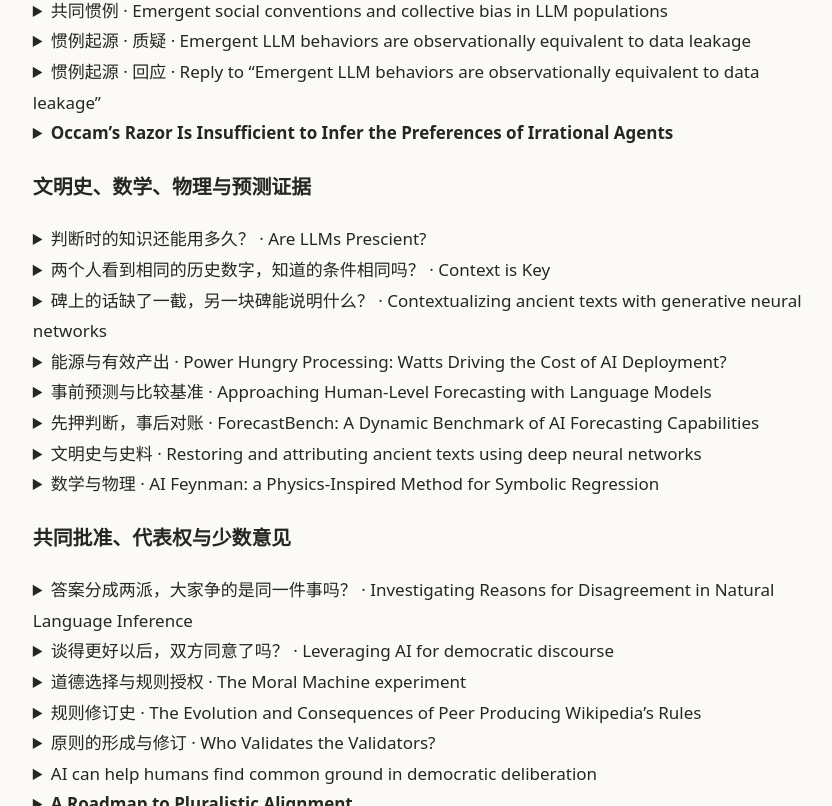
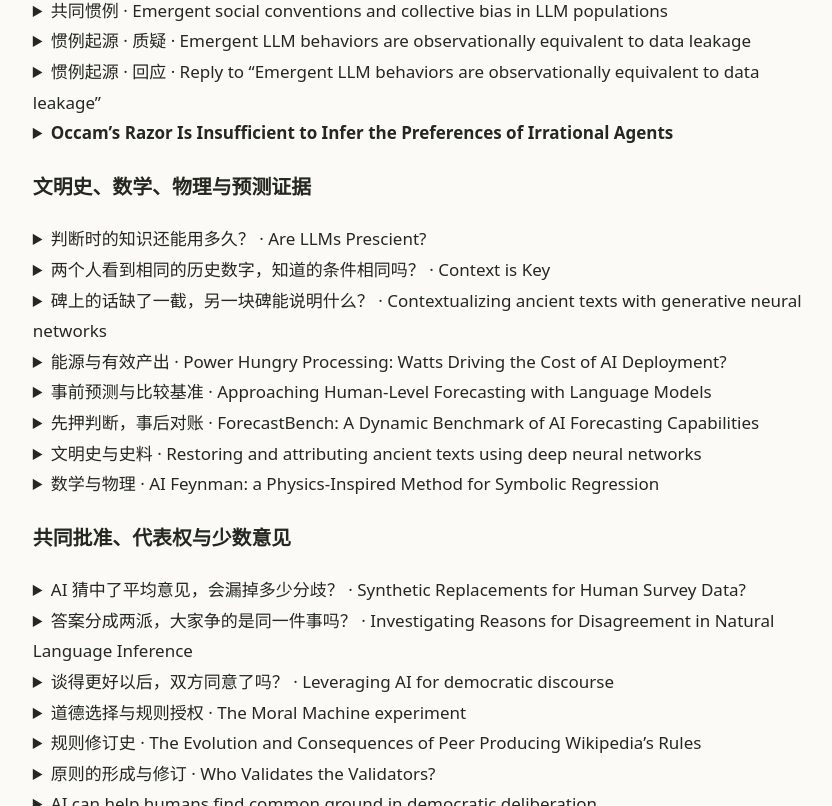
Before and after one commit to YingHe-CMYK/prakasa-axiom-research, a plain HTML site: page index.html in a window 1280 px wide. Shown: the part 2890-3696 px from the top of the page, without its empty margins (208-1040 px from the left). Drawn offline with Linux system fonts and the light colour scheme.

Commit message:
补充模拟调查与真实意见分布研究

```diff
--- a/index.html
+++ b/index.html
@@ -17,7 +17,7 @@
 <p><a href="https://citizensassembly.ie/statement-from-the-citizens-assembly/">2018 年 2 月调查声明</a> · <a href="https://citizensassembly.ie/wp-content/uploads/2023/02/Final-Report-on-Manner-in-which-Referenda-are-Held-Fixed-Term-Parliaments.pdf">最终报告第 22 段及第七章</a></p></details>
 </section><p><b>一条判断凭什么成立？一条规则凭什么约束别人？</b> 把这两个问题分开，是读懂 Akasha 的起点。</p>
 <p>物理、数学与制度研究分别提供不同种类的证据。本页是可追加的研究手册。每单元先写初判，再读原文；打开对照后，记下哪条证据改变了原来的想法。勾选与笔记保存在当前浏览器，可导出备份。</p>
-<section id="ai-research-readings"><h2>AI researcher文章</h2><nav aria-label="按研究领域选读"><p><a href="#area-1">信仰、文化与代际传承（9）</a> · <a href="#area-2">AI 主体、互惠与惯例形成（10）</a> · <a href="#area-3">文明史、数学、物理与预测证据（8）</a> · <a href="#area-4">共同批准、代表权与少数意见（16）</a> · <a href="#area-5">经济分配、制度与长期影响（12）</a> · <a href="#area-6">信任、知情、反馈与纠错（12）</a> · <a href="#area-7">IP、资料来源与创造贡献（10）</a></p></nav>
+<section id="ai-research-readings"><h2>AI researcher文章</h2><nav aria-label="按研究领域选读"><p><a href="#area-1">信仰、文化与代际传承（9）</a> · <a href="#area-2">AI 主体、互惠与惯例形成（10）</a> · <a href="#area-3">文明史、数学、物理与预测证据（8）</a> · <a href="#area-4">共同批准、代表权与少数意见（17）</a> · <a href="#area-5">经济分配、制度与长期影响（12）</a> · <a href="#area-6">信任、知情、反馈与纠错（12）</a> · <a href="#area-7">IP、资料来源与创造贡献（10）</a></p></nav>
 <h3 id="area-1">信仰、文化与代际传承</h3>
 <details id="language-custody"><summary>语言材料交出去以后，社区还用得上吗？ · “It’s how you do things that matters”</summary><p><b>内容概述</b>　Cooper、Heldreth 和 Hutchinson 访谈了 17 位参与澳大利亚原住民语言技术项目的研究者。作者建议，项目结束后，社区伙伴应能继续取得和使用整理好的材料。多数受访研究者并非原住民，访谈中也没有来自托雷斯海峡岛民社区的受访者。</p><p><b>调研结论</b>　要对账，先问当初答应了谁什么。如果答应的是让当地人继续用自己的语言教学，交付数据集之后，还要听实际教语言的人说能否取得材料、能否用它上课。这项访谈指出了该追问谁；要写下“社区认可这次使用”，还缺受影响成员的回答，以及发言者受谁委托、能对哪些用途作主的依据。</p><p><a href="https://aclanthology.org/2024.eacl-short.19.pdf">作者全文，第 3 至 5 节</a></p></details>
 <details id="belief-transfer"><summary>一次改判，会带到下一件事上吗？ · Reducing belief in conspiracy theories as they unfold using large language models</summary><p><b>内容概述</b>　Costello 等人在两起突发事件后分别招募了 472 和 1,042 名美国成年人。对相关阴谋说法原本持相信态度的参与者与 AI 交谈后，相较对照组，对这次事件中相关说法的认同有所下降。一至两个月后，研究者还看了人们对其他阴谋说法的态度；只有部分分析发现认同下降。</p><p><b>调研结论</b>　一次改判能回答“这次谈完后，当事人还信不信这件事”。要知道当事人有没有形成自己的判断依据，更有辨别力的问题是：换一件事情、没有原来的模型在场，他会怎样衡量证据，又为什么改变或保留看法？追访问到了不同主张，尚不足以确定每个人改判的理由，更不能据此推断形成了共同信仰。</p><p><a href="https://arxiv.org/abs/2608.06151v2">作者预印本，2026 年 10 月修订版</a></p></details>
@@ -49,6 +49,7 @@
 <details id="ithaca-history"><summary>文明史与史料 · Restoring and attributing ancient texts using deep neural networks</summary><p><b>内容概述</b>　Assael、Sommerschield 等人用 Ithaca 补全有缺损的古希腊铭文。补文测试中，模型单独作答的准确率为 62%，历史学家借助模型达到 72%。</p><p><b>调研结论</b>　若一条古代规则的关键字由模型补出，读者需要知道哪些字今天仍看得见，哪些字依靠推断。即使补对了条文，当时有多少人认同它，仍要另找证据。</p><p><a href="https://deepmind.google/blog/predicting-the-past-with-ithaca/">研究者原文</a></p></details>
 <details id="ai-feynman"><summary>数学与物理 · AI Feynman: a Physics-Inspired Method for Symbolic Regression</summary><p><b>内容概述</b>　Udrescu 与 Tegmark 用已知公式生成数据，再让模型从数值找回公式。在取自《费曼物理学讲义》的 100 道题上，模型找回了全部公式。</p><p><b>调研结论</b>　这里能逐题核对，因为出题时就知道公式。文明研究没有一条已知的“信任公式”。即使一个算式能重现历年履约率，也还要查成员为何守约，才能解释这个数字。</p><p><a href="https://arxiv.org/abs/1905.11481">研究者原文</a></p></details>
 <h3 id="area-4">共同批准、代表权与少数意见</h3>
+<details id="synthetic-opinion-spread"><summary>AI 猜中了平均意见，会漏掉多少分歧？ · Synthetic Replacements for Human Survey Data?</summary><p><b>内容概述</b>　Bisbee 等人把 ChatGPT 给出的模拟回答同美国全国选举研究的真人回答对照。两者的平均评分接近，模拟回答却比真人回答更集中。进一步分析哪些特征与回答有关时，两套数据得出的回归系数也经常有显著差异。</p><p><b>调研结论</b>　如果公理器事先押的是“成员平均会给多少分”，真人调查可以核对这个数字。若要写“成员普遍同意”，还得看每个人的回答分布，特别是哪些人持不同意见，以及哪些受影响的人根本没被问到。给缺席者生成一份很像的答案，无法替他作出承诺。</p><p><a href="https://doi.org/10.1017/pan.2024.5">期刊论文</a> · <a href="https://doi.org/10.7910/DVN/VPN481">复现数据</a></p></details>
 <details id="disagreement-source"><summary>答案分成两派，大家争的是同一件事吗？ · Investigating Reasons for Disagreement in Natural Language Inference</summary><p><b>内容概述</b>　Jiang 和 de Marneffe 研究标注者能否从一句话推出另一句话。两人将分歧来源归纳为十类。有些句子确实容许多种理解，有些分歧与标注者的判断倾向或题目设置有关。作者比较了两种记录方式：笼统标为“复杂”，或保留多个可能答案。后者找回了更多在数据中出现的解释。</p><p><b>调研结论</b>　有人赞成一条规则、有人反对时，先听双方各自说说这条规则会允许什么、要求什么。若两人读出了不同含义，票数本身无法说明他们对同一项承诺有多大分歧。若双方对条款理解一致，还可能出于不同理由作不同选择。这篇论文检验的是语言推理；价值上的分歧仍需当事人自己说明。</p><p><a href="https://aclanthology.org/2022.tacl-1.78/">论文、全文与讲解视频</a></p></details>
 <details id="discourse-rephrasing"><summary>谈得更好以后，双方同意了吗？ · Leveraging AI for democratic discourse</summary><p><b>内容概述</b>　Argyle 等人让对枪支管制意见不同的美国参与者两两在线交谈。部分参与者发消息前会看到 AI 提供的改写建议，可以选用，也可以保留原话。研究者找到 899 条实际被改写的消息，可以与原稿逐条对照。实验发现，对话评价有所改善，措辞更友善；交谈前后，双方的政策立场没有出现系统性改变。</p><p><b>调研结论</b>　一个人可以真心觉得“对方听进去了”，同时继续反对他的提议。若公理器想判断少数意见有没有得到认真对待，当事人对谈话的评价值得保留；若要判断一项规则是否已获同意，还得看各方对那项规则作了什么表态。两次询问即使得到不同答案，也可以同时属实。</p><p><a href="https://pmc.ncbi.nlm.nih.gov/articles/PMC10576030/">论文全文、问卷与消息比较</a></p></details>
 <details id="moral-machine-survey"><summary>道德选择与规则授权 · The Moral Machine experiment</summary><p><b>内容概述</b>　Awad 等人的网页让参与者在给定的自动驾驶难题中选择。平台用十种语言收集了来自 233 个国家和地区的约 4,000 万次决定。作者比较参与者的选择，分析群体间的异同。一次决定对应一道题，一个人可以作出多次决定。</p><p><b>调研结论</b>　当少数人选择另一项，统计可以保留他们所占的比例。但其中是否有人反对题目的前提，或愿意在听完另一方的理由后改写选项，还要另问。对公理器，“有多少次选择了这项”和“谁愿意让这项规则约束自己”分别需要答题记录与授权依据。</p><p><a href="https://www.nature.com/articles/s41586-018-0637-6">论文与原始数据入口</a></p></details>
```
